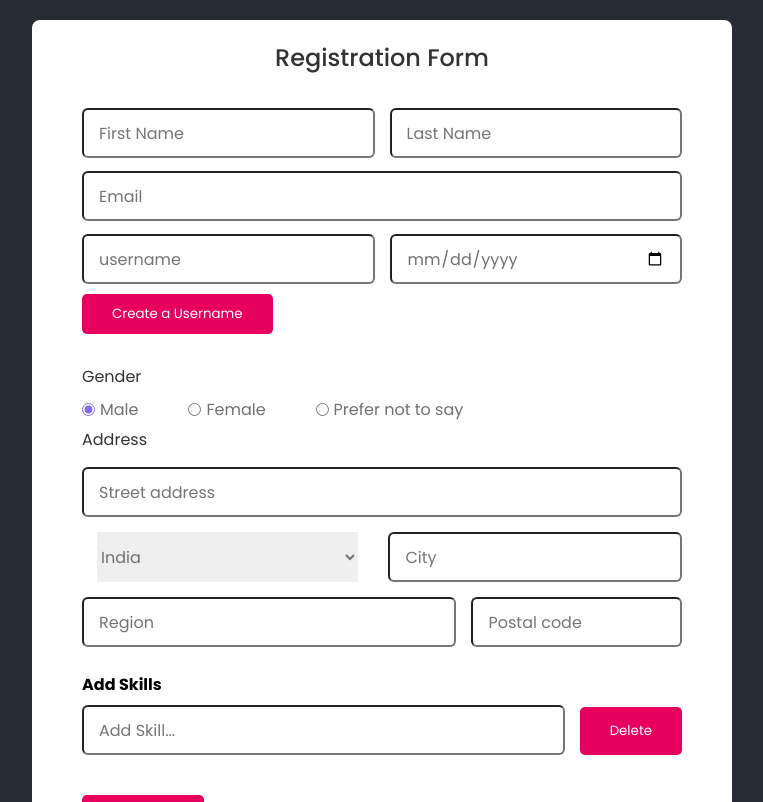
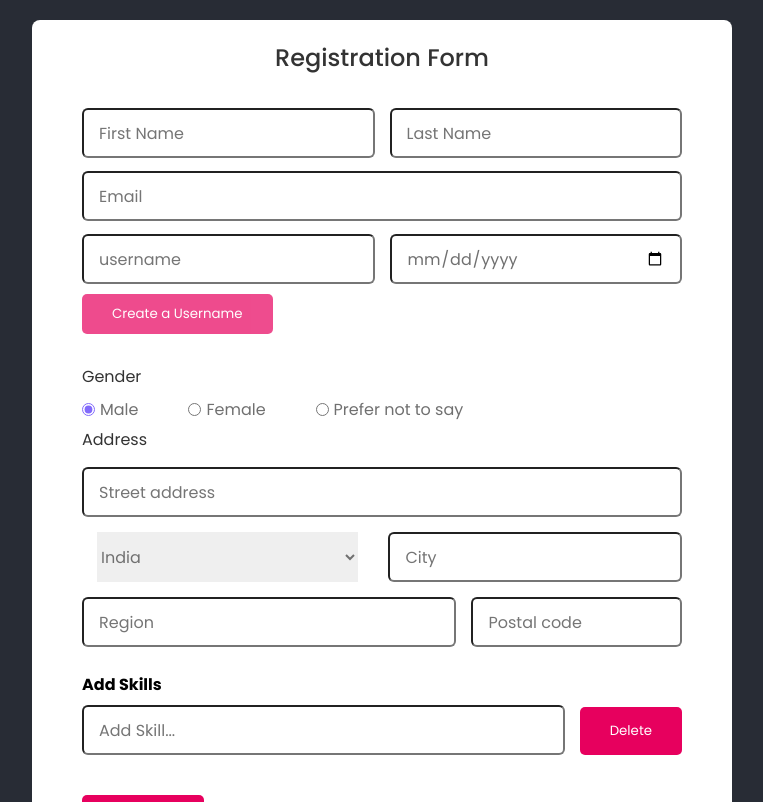
Before and after one commit to agreeshvs/angular-template-driven-form, an Angular app: page / in a window 1280 px wide. Shown: the top 802 px of the page, without its empty margins (258-1021 px from the left). Built offline with nearby package versions, Linux system fonts and the light colour scheme.

Commit message:
setValue() & patchValue() Methods

```diff
--- a/src/app/reactive-form/reactive-form.component.css
+++ b/src/app/reactive-form/reactive-form.component.css
@@ -201,3 +201,7 @@ input.ng-pending{
 .container.PENDING{
   border: orange 3px solid;
 }
+button:disabled{
+  cursor: not-allowed;
+  opacity: 0.7;
+}
--- a/src/app/reactive-form/reactive-form.component.html
+++ b/src/app/reactive-form/reactive-form.component.html
@@ -33,7 +33,7 @@
     <div class="column">
       <div class="input-box">
         <input type="text" placeholder="username" formControlName="username"/>
-        <button class="btn-gen-username" type="button">
+        <button class="btn-gen-username" type="button" (click)="createUsername()" [disabled]="!reactiveForm.get('firstName').value || !reactiveForm.get('lastName').value || !reactiveForm.get('dob').value" >
           Create a Username
         </button>
       </div>
--- a/src/app/reactive-form/reactive-form.component.ts
+++ b/src/app/reactive-form/reactive-form.component.ts
@@ -105,4 +105,31 @@ export class ReactiveFormComponent implements OnInit {
   deleteExperience(index: number){
     (this.reactiveForm.get('experience') as FormArray).removeAt(index);
   }
+
+  createUsername(){
+    let username = '';
+    const firstname = this.reactiveForm.get('firstName').value;
+    const lastname = this.reactiveForm.get('lastName').value;
+    const dob = this.reactiveForm.get('dob').value;
+
+    if( firstname.length >= 3){
+      username += firstname.slice(0,3);
+    }
+    else{
+      username += firstname;
+    }
+    if( lastname.length >= 3){
+      username += lastname.slice(0,3);
+    }
+    else{
+      username += lastname;
+    }
+
+    if(dob){
+      const year = new Date(dob).getFullYear().toString();
+      username += year;
+    }
+
+    this.reactiveForm.get('username').setValue(username.toLowerCase());
+  }
 }
```
